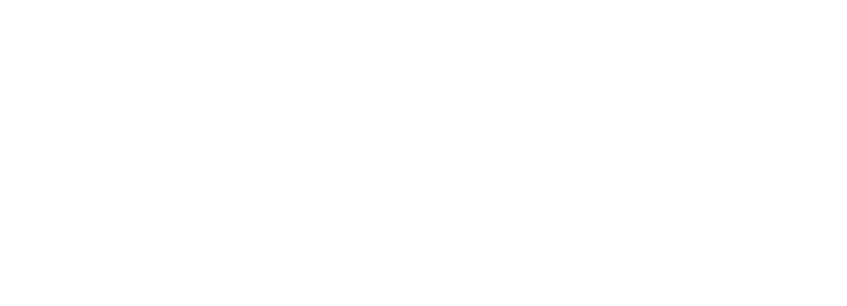
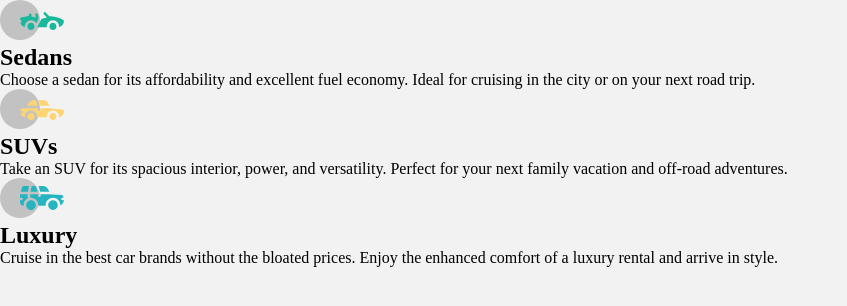
Before and after one commit to itsteatv/3-column-preview-card-component, a React (Vite) app: page / in a window 1280 px wide. Shown: the top 306 px of the page, without its empty margins (0-847 px from the left). Built offline with nearby package versions, Linux system fonts and the light colour scheme.

Commit message:
Basic HTML Added

```diff
--- a/index.html
+++ b/index.html
@@ -2,9 +2,9 @@
 <html lang="en">
   <head>
     <meta charset="UTF-8" />
-    <link rel="icon" type="image/svg+xml" href="/vite.svg" />
+    <link rel="icon" type="image/svg+xml" href="src/assets/favicon-32x32.png" />
     <meta name="viewport" content="width=device-width, initial-scale=1.0" />
-    <title>Vite + React</title>
+    <title>3-column preview card component</title>
   </head>
   <body>
     <div id="root"></div>
--- a/src/App.css
+++ b/src/App.css
@@ -21,3 +21,9 @@ body {
   touch-action: pan-x pan-y;
   overflow-x: hidden;
 }
+
+body {
+  overflow: hidden;
+  box-sizing: border-box;
+  background: var(--light-gray);
+}
--- a/src/App.jsx
+++ b/src/App.jsx
@@ -1,9 +1,54 @@
+import iconLuxury from "./assets/icon-luxury.svg";
+import iconSedans from "./assets/icon-sedans.svg";
+import iconSuvs from "./assets/icon-suvs.svg";
 import "./App.css";
 
 function App() {
   return (
-    <></>
-  )
+    <main>
+      <section className="container">
+        {/* First Container */}
+        <div className="first-container">
+          <div className="image-container">
+            <img src={iconLuxury}></img>
+          </div>
+          <h2 className="title">Sedans</h2>
+          <p>
+            {" "}
+            Choose a sedan for its affordability and excellent fuel economy.
+            Ideal for cruising in the city or on your next road trip.
+          </p>
+          <a></a>
+        </div>
+        {/* Second Container */}
+        <div className="second-container">
+          <div className="image-container">
+            <img src={iconSedans}></img>
+          </div>
+          <h2 className="title">SUVs</h2>
+          <p>
+            {" "}
+            Take an SUV for its spacious interior, power, and versatility.
+            Perfect for your next family vacation and off-road adventures.
+          </p>
+          <a></a>
+        </div>
+        {/* Third Container */}
+        <div className="third-container">
+          <div className="image-container">
+            <img src={iconSuvs}></img>
+          </div>
+          <h2 className="title">Luxury</h2>
+          <p>
+            {" "}
+            Cruise in the best car brands without the bloated prices. Enjoy the
+            enhanced comfort of a luxury rental and arrive in style.
+          </p>
+          <a></a>
+        </div>
+      </section>
+    </main>
+  );
 }
 
 export default App;
```
